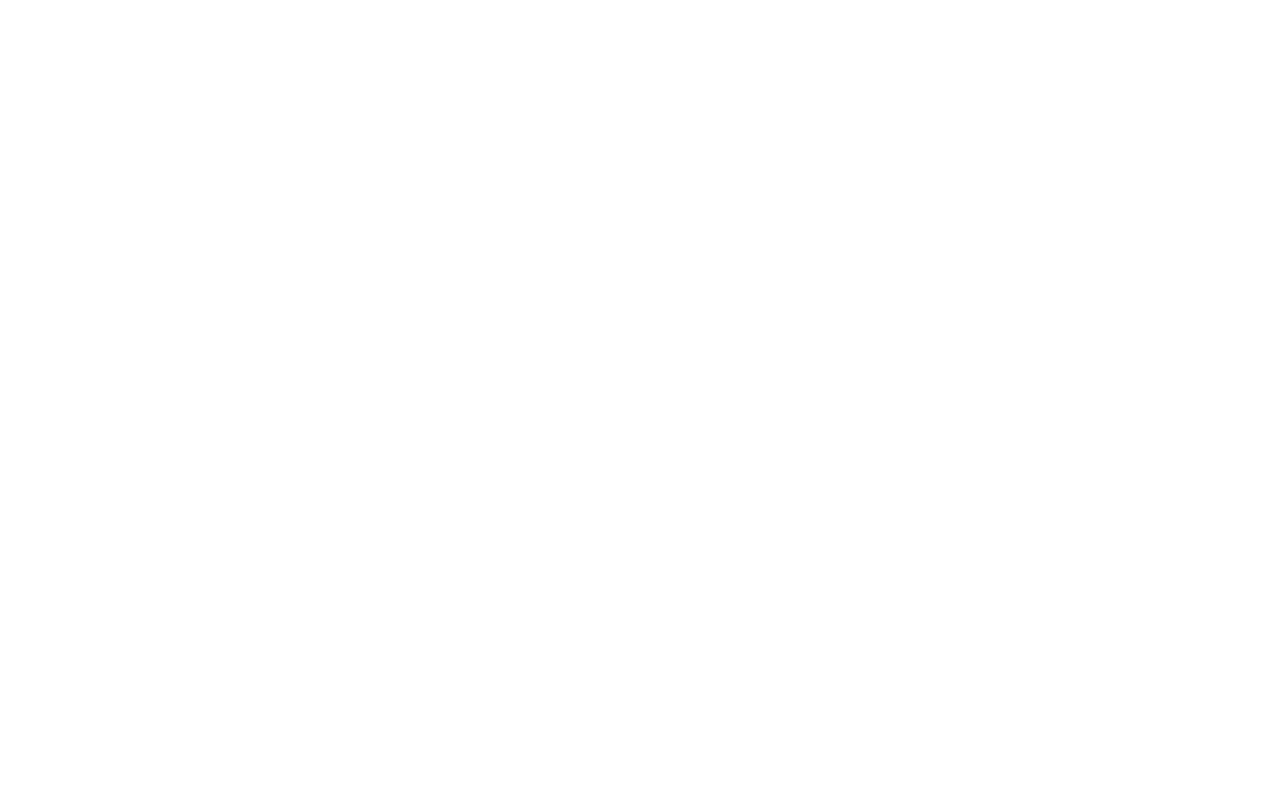
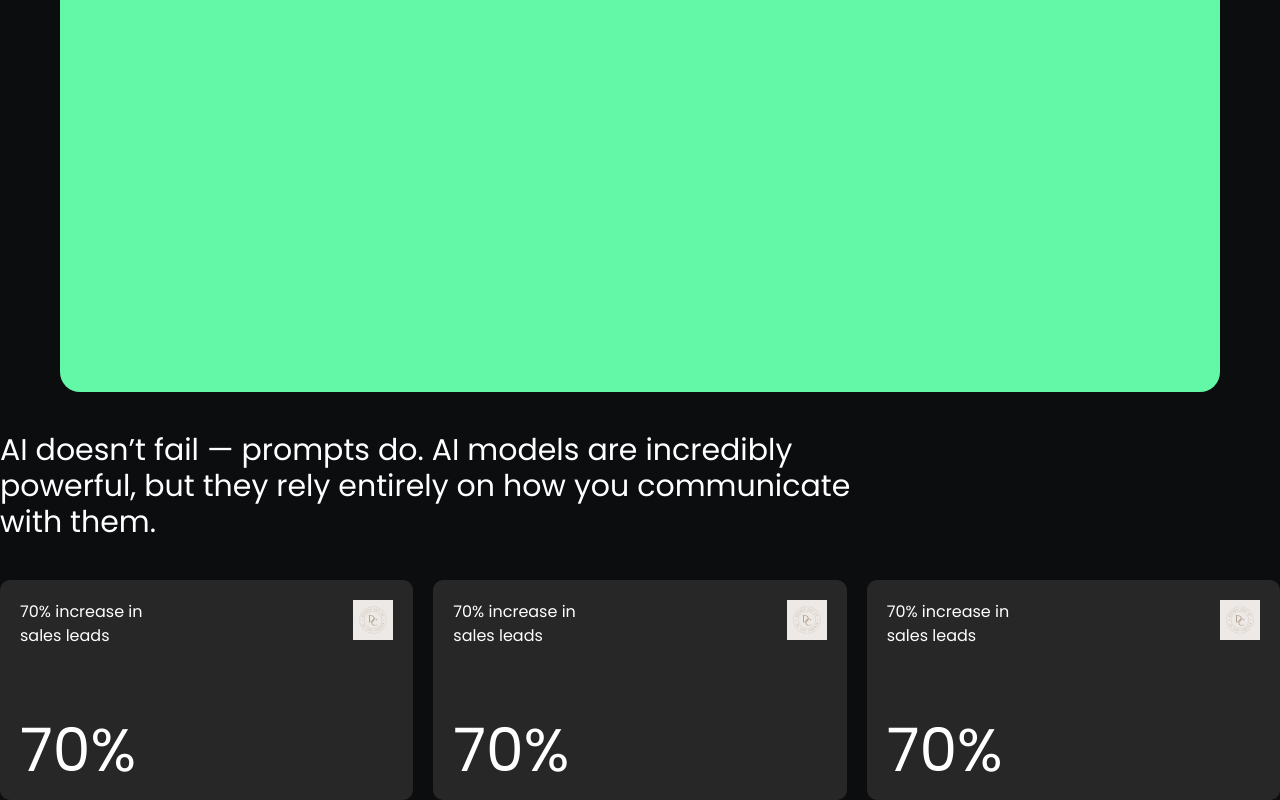
Before and after one commit to kartik-sharma17/PROMPT-GENERATOR, a Next.js app in the folder apps/web/: page / in a window 1280 px wide. Shown: the part 248-1048 px from the top of the page. Before the commit the page ends 800 px from the top, so only its background shows below. Built offline with nearby package versions, Linux system fonts and the light colour scheme; no server answers; a web font is replaced by a local one.

Commit message:
worked on home page

```diff
--- a/apps/web/app/globals.css
+++ b/apps/web/app/globals.css
@@ -10,6 +10,7 @@
   --bg-main: #0B0B0D;
   --radius: 0.625rem;
   --custom-radius: 20px;
+  --sec-bg:#0C0D0F;
   --background: oklch(1 0 0);
   --foreground: oklch(0.145 0 0);
   --card: oklch(1 0 0);
@@ -46,7 +47,6 @@
 html,
 body {
   max-width: 100vw;
-  overflow: hidden;
 }
 
 * {
--- a/apps/web/app/page.tsx
+++ b/apps/web/app/page.tsx
@@ -1,8 +1,57 @@
-import React from 'react'
 
 const page = () => {
   return (
-    <div>This is a home page</div>
+    <div className="bg-(--sec-bg) text-white">
+      {/* hero section */}
+      <div>
+      </div>
+
+      {/* demo video section */}
+      <div className="p-10 px-15">
+        <div className="h-150 bg-[#63F7A8] rounded-(--custom-radius)">
+
+        </div>
+      </div>
+
+      <div className="max-w-7xl mx-auto">
+        <h2 className="text-3xl w-7/10">
+          AI doesn’t fail — prompts do. AI models are incredibly powerful, but they rely entirely on how you communicate with them.
+        </h2>
+
+        <div className="grid grid-cols-1 md:grid-cols-3 gap-5 mt-10">
+          <div className="bg-[#282727] p-5 rounded-(--radius) min-h-55 grid">
+            <div className="flex justify-between">
+              <p>70% increase in <br /> sales leads</p>
+              <div>
+                <img src="/assets/img/logo.webp" className="h-auto w-10" alt="" />
+              </div>
+            </div>
+            <span className="text-6xl mt-auto">70%</span>
+          </div>
+          <div className="bg-[#282727] p-5 rounded-(--radius) min-h-55 grid">
+            <div className="flex justify-between">
+              <p>70% increase in <br /> sales leads</p>
+              <div>
+                <img src="/assets/img/logo.webp" className="h-auto w-10" alt="" />
+              </div>
+            </div>
+            <span className="text-6xl mt-auto">70%</span>
+          </div>
+          <div className="bg-[#282727] p-5 rounded-(--radius) min-h-55 grid">
+            <div className="flex justify-between">
+              <p>70% increase in <br /> sales leads</p>
+              <div>
+                <img src="/assets/img/logo.webp" className="h-auto w-10" alt="" />
+              </div>
+            </div>
+            <span className="text-6xl mt-auto">70%</span>
+          </div>
+        </div>
+
+      </div>
+
+
+    </div>
   )
 }
 
```
